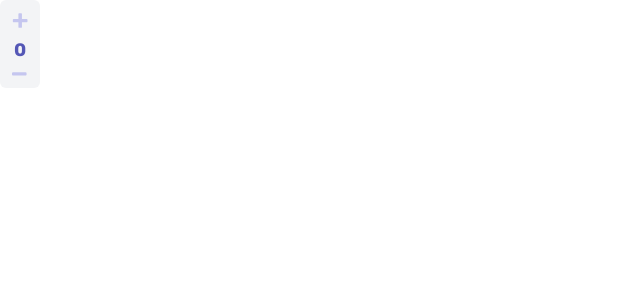
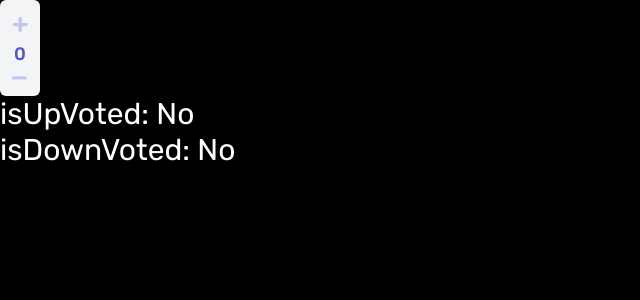
Before and after one commit to soewaiyanag/interactive-comments-section, a React (Vite) app: page / in a window 1280 px wide. Shown: the top 300 px of the page, without its empty margins (0-640 px from the left). Built offline with nearby package versions, Linux system fonts and the light colour scheme.

Commit message:
finished Voting system

```diff
--- a/src/App.jsx
+++ b/src/App.jsx
@@ -1,10 +1,9 @@
 import { useState } from "react";
 import Comment from "./Comment";
-import "./App.css";
 
 function App() {
   return (
-    <div className="App">
+    <div className="bg-black h-screen">
       <Comment></Comment>
     </div>
   );
--- a/src/Comment.jsx
+++ b/src/Comment.jsx
@@ -2,39 +2,82 @@ import React, { useState } from "react";
 import plus from "./images/icon-plus.svg";
 import minus from "./images/icon-minus.svg";
 
-const ScoreIcon = ({ src, handler }) => {
+const ScoreIcon = ({ src, clickHandler }) => {
   return (
     <img
-      className="w-4 select-none cursor-pointer"
+      className="w-4 cursor-pointer"
       src={src}
       alt="icon"
-      onClick={handler}
+      onClick={clickHandler}
     />
   );
 };
 
 const Score = (props) => {
   const [score, setScore] = useState(0);
+  const [isUpVoted, setIsUpVoted] = useState(false);
+  const [isDownVoted, setIsDownVoted] = useState(false);
+
+  const removeUpVote = () => {
+    setScore(score - 1);
+    setIsUpVoted(false);
+  };
+
+  const removeDownVote = () => {
+    setScore(score + 1);
+    setIsDownVoted(false);
+  };
+
+  const upVote = (value) => {
+    setScore(score + Number(value));
+    setIsUpVoted(true);
+  };
+
+  const downVote = (value) => {
+    setScore(score - Number(value));
+    setIsDownVoted(true);
+  };
+
+  const upVoteHandler = () => {
+    if (isUpVoted) {
+      removeUpVote();
+      return;
+    }
+    if (isDownVoted) {
+      removeDownVote();
+      upVote(2);
+      return;
+    }
+    upVote(1);
+  };
+
+  const downVoteHandler = () => {
+    if (isDownVoted) {
+      removeDownVote();
+      return;
+    }
+    if (isUpVoted) {
+      removeUpVote();
+      downVote(2);
+      return;
+    }
+    downVote(1);
+  };
+
   return (
-    <div
-      className="
+    <div className="text-white text-3xl">
+      <div
+        className="
         flex flex-col items-center gap-2
         max-w-[2.5rem] bg-gray-100
-        py-3 rounded-md text-modrateBlue text-lg font-bold"
-    >
-      <ScoreIcon
-        src={plus}
-        handler={() => {
-          setScore(score + 1);
-        }}
-      />
-      {score}
-      <ScoreIcon
-        src={minus}
-        handler={() => {
-          setScore(score - 1);
-        }}
-      />
+        py-4 rounded-md select-none"
+      >
+        <ScoreIcon src={plus} clickHandler={upVoteHandler} />
+        <span className="text-modrateBlue text-lg font-medium">{score}</span>
+        <ScoreIcon src={minus} clickHandler={downVoteHandler} />
+      </div>
+      <h1>isUpVoted: {isUpVoted ? "Yes" : "No"}</h1>
+      <h1>isDownVoted: {isDownVoted ? "Yes" : "No"}</h1>
     </div>
   );
 };
```
